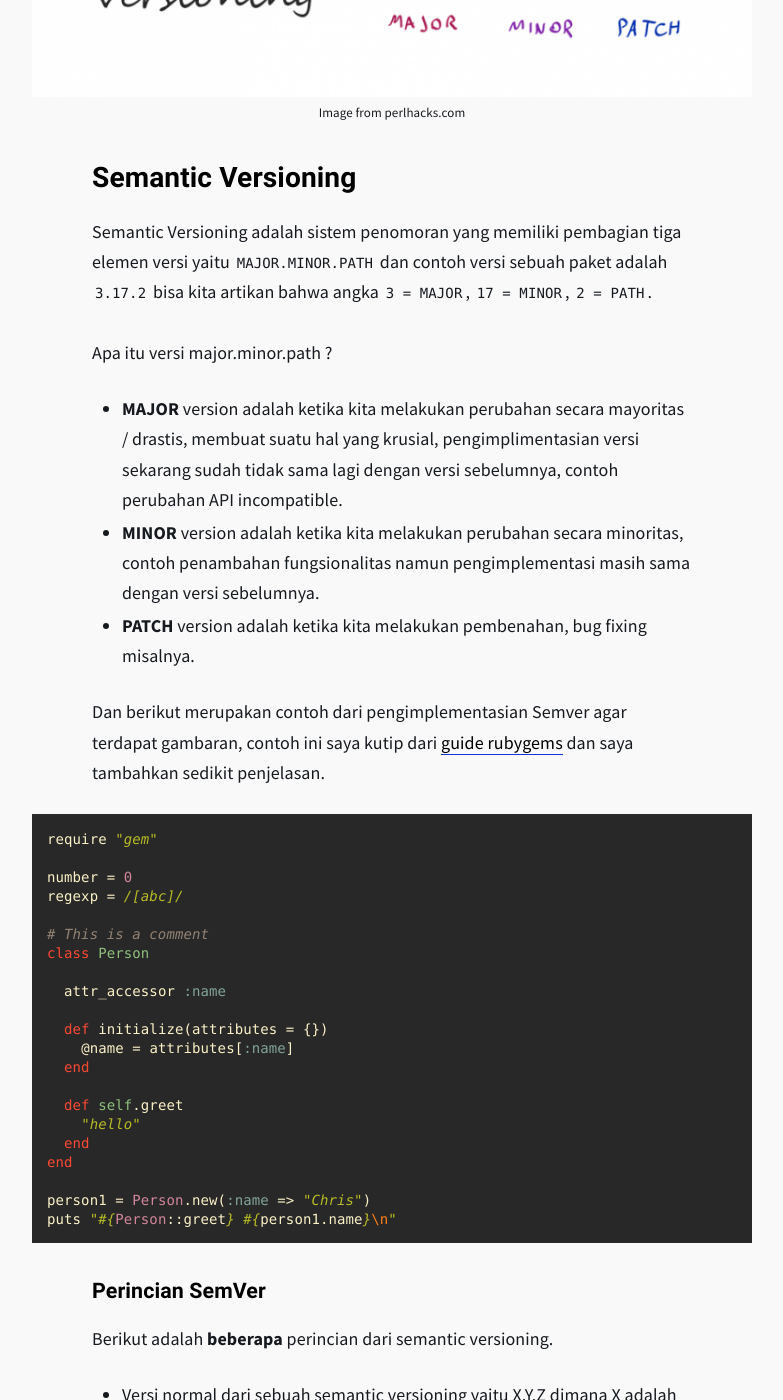
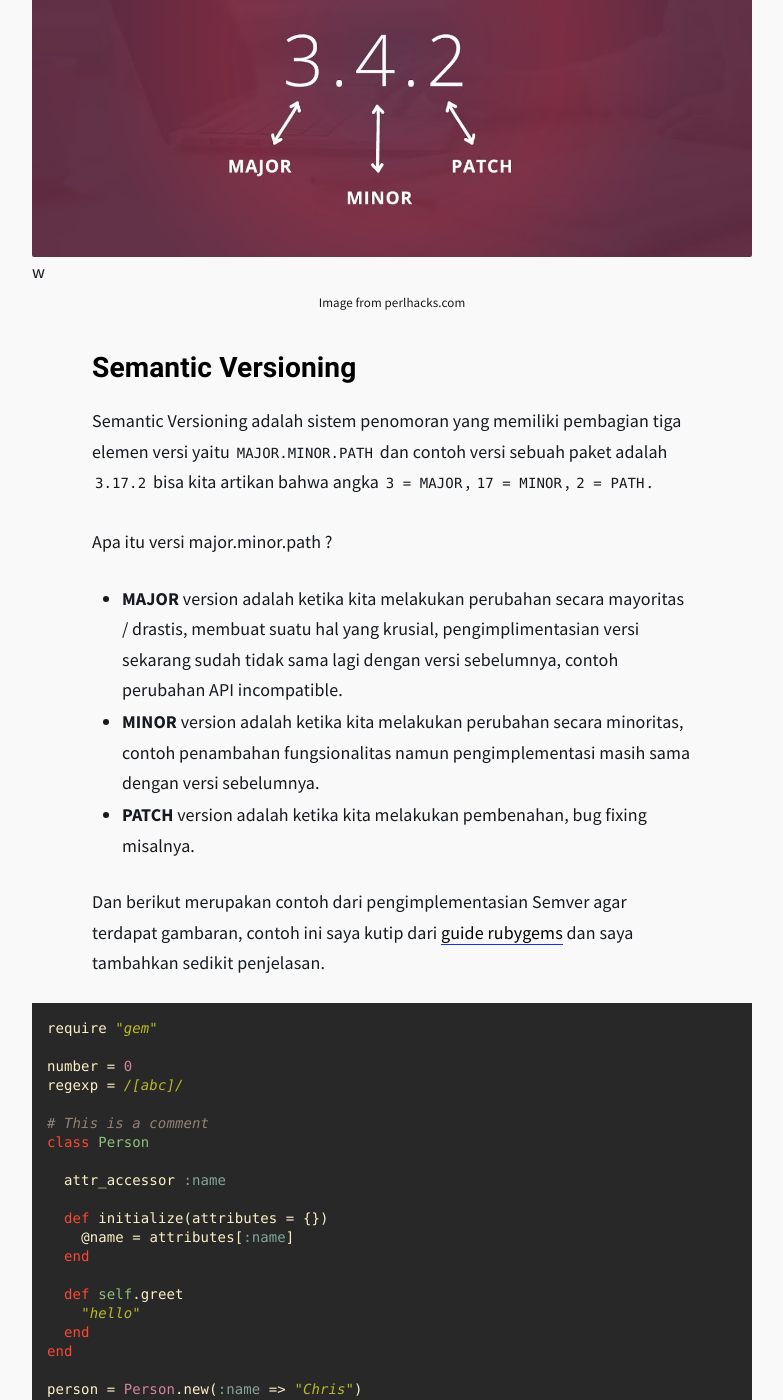
Before and after one commit to piharpi/piharpi.com, a Jekyll site: the page built from _posts/2019-06-20-semantic-versioning-dan-pessimistic-operator.md, in a window 1280 px wide and 1400 px high, scrolled down 780 px. Shown: the whole window, without its empty margins (248-1031 px from the left). Built offline with Jekyll 4.4.1, drawn with Linux system fonts in a browser that asks for light colours.

Commit message:
Add demo image and demo pages

````diff
--- a/_posts/2019-06-20-semantic-versioning-dan-pessimistic-operator.md
+++ b/_posts/2019-06-20-semantic-versioning-dan-pessimistic-operator.md
@@ -11,7 +11,7 @@ Pada saat kita merilis suatu paket atau ingin menginstall suatu paket pasti tida
 Mengetahui penomoran suatu rilis sangat penting untuk mencegah hal yang tidak diinginkan saat akan menggunakan paket atau <i>"Dependency hell" </i><sup>[[1](#dependency-hell)]</sup> istilahnya, maka berikut ini penjelasan mengenai Semantic Versioning.
 
 <figure>
-<img src="/assets/img/posts/tips/semver.png">
+<img src="/assets/img/posts/maxresdefault.jpg">w
 <figcaption>Image from perlhacks.com</figcaption>
 </figure>
 <!-- <sup id="dependency-hell">[1]</sup><small> <i>include software performing abnormally, bugs, errors messages when trying to run or install software, or the software ceasing to function.<small> -->
@@ -48,7 +48,7 @@ class Person
   end
 end
 
-person1 = Person.new(:name => "Chris")
+person = Person.new(:name => "Chris")
 puts "#{Person::greet} #{person1.name}\n"
 ```
 
````
Also changed, not shown: _posts/2019-10-13-membuat-discord-bot-dengan-bahasa-ruby.md (+1 -1 lines), assets/img/posts/maxresdefault.jpg (added).
